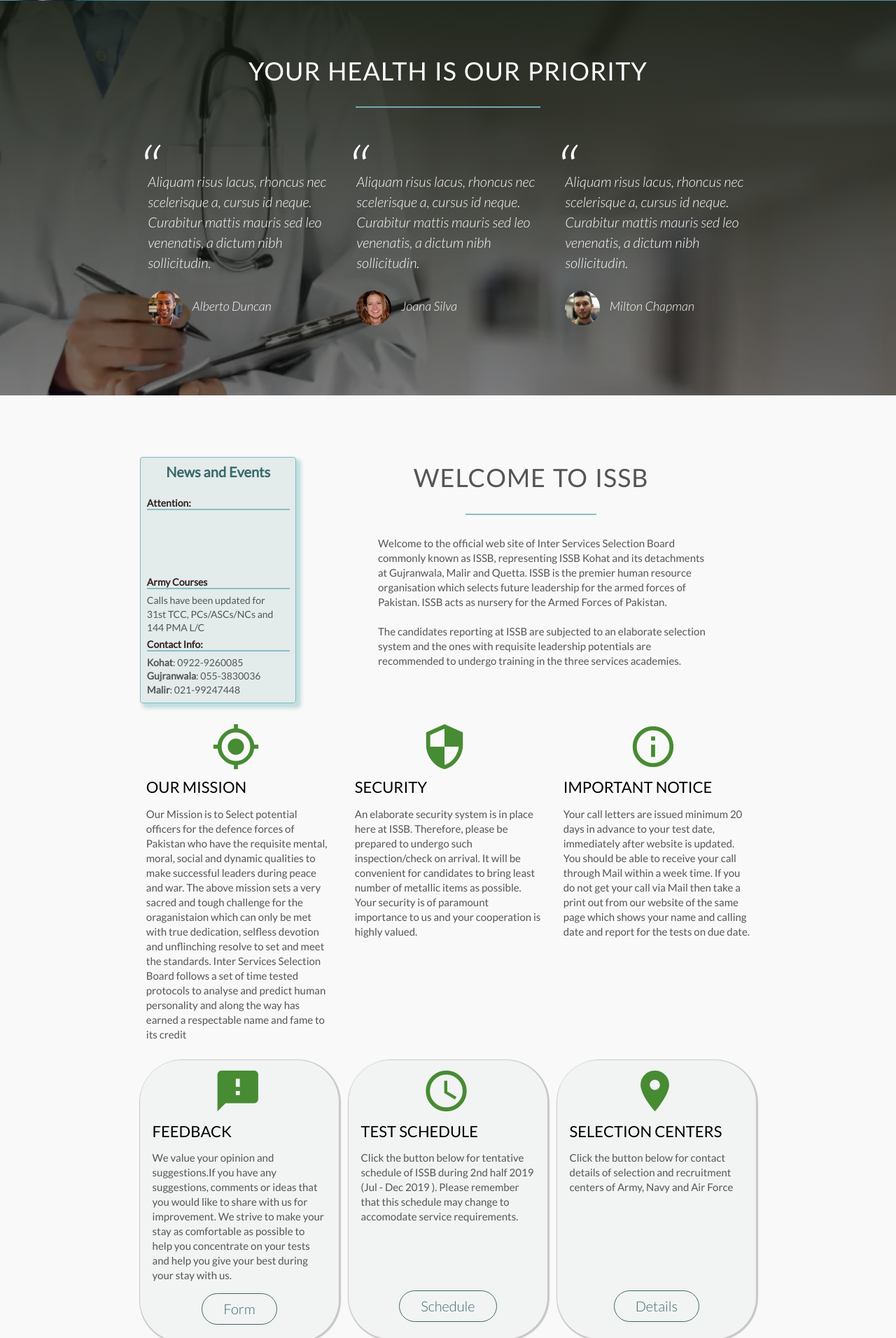
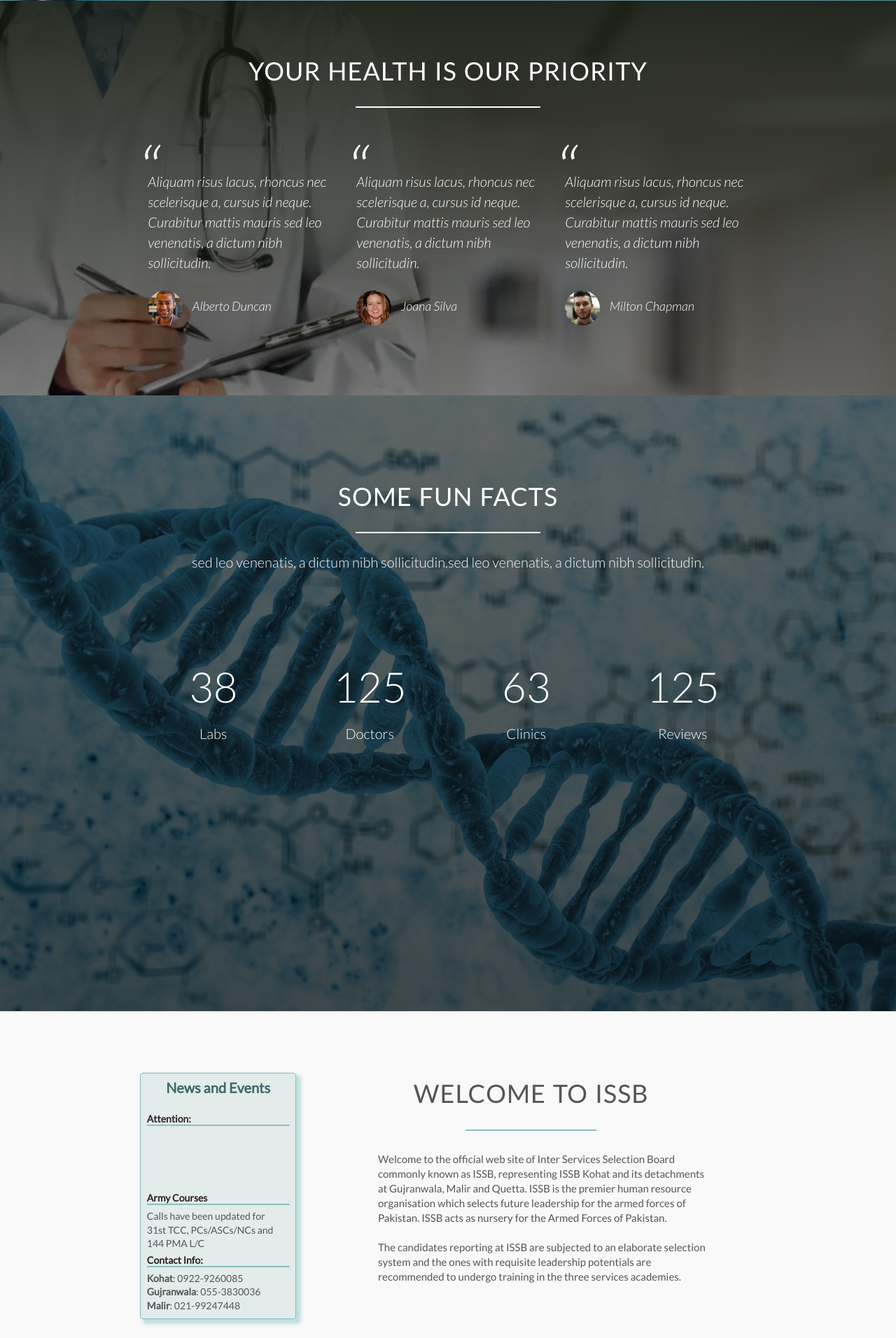
Before and after one commit to EeshaArif/Patientio, a Django app: page / in a window 1280 px wide. Shown: the part 1759-3671 px from the top of the page at 70% size. Run offline with Django 3.2, Linux system fonts and the light colour scheme.

Commit message:
section-facts

```diff
--- a/src/static/resources/css/style.css
+++ b/src/static/resources/css/style.css
@@ -539,6 +539,28 @@
     background-position: center;
     height:110vh;
     background-attachment: fixed;
+}
+.section-facts{
+        background-image:linear-gradient(rgba(0, 0, 0, 0.6),rgba(0, 0, 0, 0.7)),url(img/db_resources/facts2.jpg);
+    text-align: center;
+
+    background-size:cover;
+    background-position: center;
+    height:110vh;
+    color:#fff;
+}
+.section-facts h2{
+    margin-top:5%;
+}
+.section-facts .count{
+    font-size: 300%;
+    margin-bottom: 10%;
+
+}
+.section-facts .col{
+    margin-top:15%;
+
+
 }
 .section-best{
        background-image:linear-gradient(rgba(0, 0, 0, 0.4),rgba(0, 0, 0, 0.3)),url(img/db_resources/healthcare.jpg);
--- a/src/static/resources/js/scripts.js
+++ b/src/static/resources/js/scripts.js
@@ -4,8 +4,21 @@
 
 
 $(document).ready(function () {
-
-
+    $('.section-facts').waypoint(function(){
+      $('.count').each(function () {
+    $(this).prop('Counter',0).animate({
+        Counter: $(this).text()
+    }, {
+        duration: 10000,
+        easing: 'swing',
+        step: function (now) {
+            $(this).text(Math.ceil(now));
+        }
+    });
+});
+         },{
+        offset:'50%'
+    })
 
     var $navigation = $('nav');
 
@@ -179,6 +192,12 @@
     },{
         offset:'50%'
     })
+        $('.section-facts div h2').waypoint(function(){
+    $('.section-facts div h2').addClass('animated pulse');
+
+    },{
+        offset:'50%'
+    })
     $('.section-condition div h2').waypoint(function(){
     $('.section-condition div h2').addClass('animated pulse');
 
--- a/src/templates/index.html
+++ b/src/templates/index.html
@@ -186,7 +186,7 @@
 
         <section class="section-testimonials">
             <div class="row">
-                <h2>Your Health is Our Priority</h2>
+                <h2 class="white-heading">Your Health is Our Priority</h2>
 
             </div>
 
@@ -224,7 +224,52 @@
          </div>
         </section>
 
+                <section class="section-facts">
+            <div class="row">
+                <h2 class="white-heading"> Some Fun Facts</h2>
 
+
+            </div>
+            <div class="row js--wp-1-2">
+                <p>sed leo venenatis, a dictum nibh sollicitudin.sed leo venenatis, a dictum nibh sollicitudin.</p>
+
+            </div>
+            <div class="row">
+                <div class="col span-1-of-4">
+                    <div class="count">
+                        60
+                    </div>
+                    <p>Labs</p>
+
+                </div>
+                 <div class="col span-1-of-4">
+                    <div class="count">
+                        200
+                    </div>
+                    <p>Doctors</p>
+
+                </div>
+                <div class="col span-1-of-4">
+                    <div class="count">
+                        100
+                    </div>
+                    <p>Clinics</p>
+
+                </div>
+
+                <div class="col span-1-of-4">
+                    <div class="count">
+                        200
+                    </div>
+                    <p>Reviews</p>
+
+                </div>
+
+            </div>
+
+
+
+        </section>
         <!-- ionicons -->
 
 
```
Also changed, not shown: src/static/resources/css/img/db_resources/facts.jpg (added), src/static/resources/css/img/db_resources/facts1.jpg (added), src/static/resources/css/img/db_resources/facts2.jpg (added), 1 other file.
